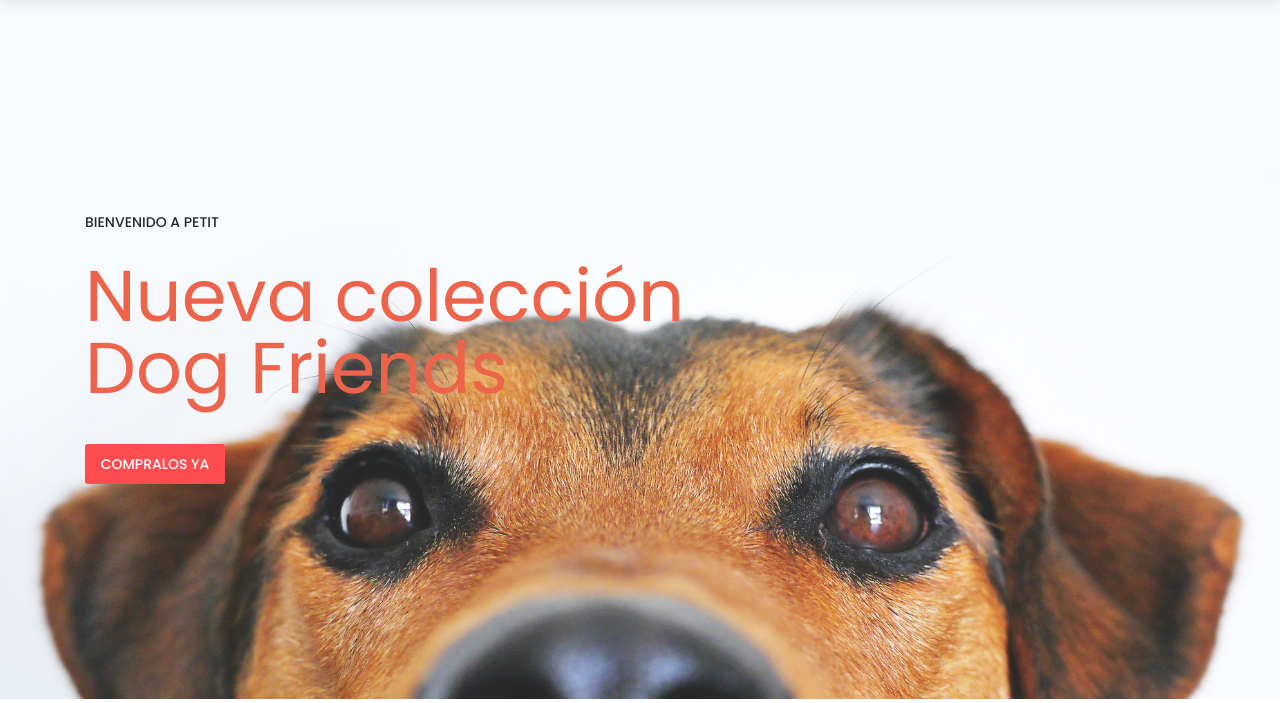
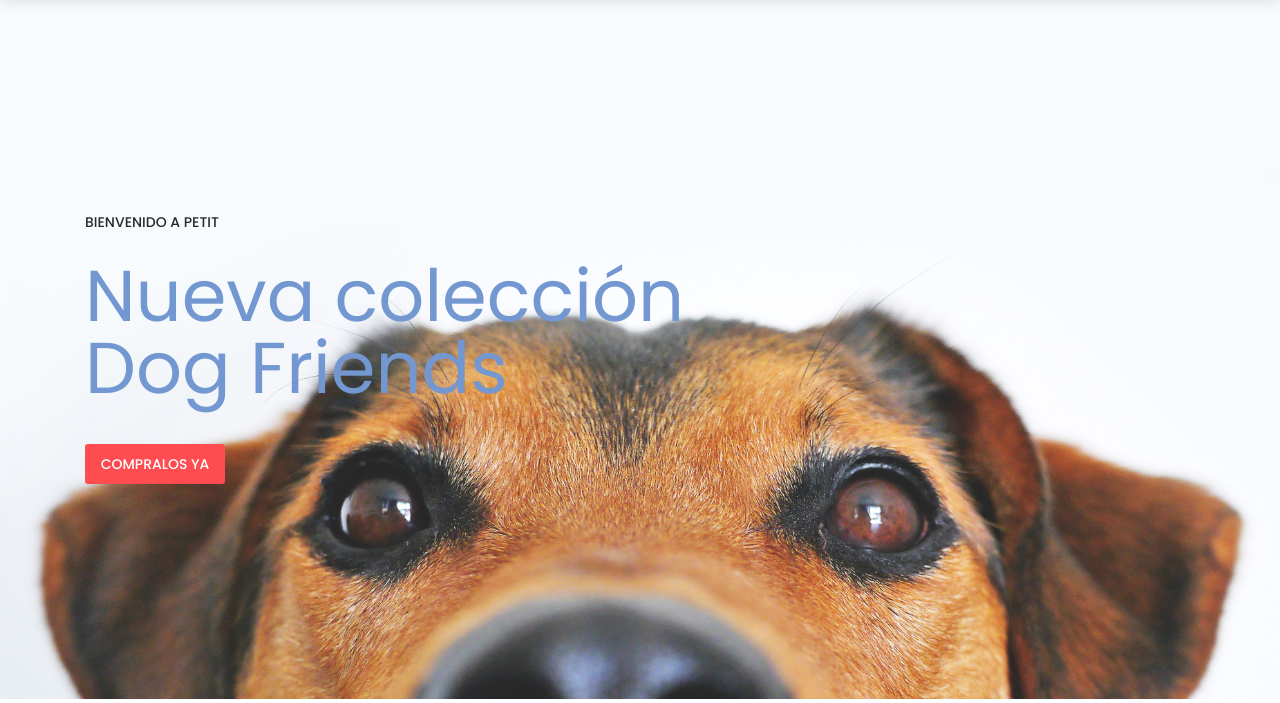
Before and after one commit to mcguegi/miniapp-prueba-tecnica, a Django app: page / in a window 1280 px wide. Shown: the part 151-854 px from the top of the page. Run offline with Django 3.2, Linux system fonts and the light colour scheme; parts of the project's set-up code (start-up, migrations or seed data) failed here and were passed over; some libraries are stand-ins or nearby versions.

Commit message:
Ajustes de titulo

```diff
--- a/static/css/main_styles.css
+++ b/static/css/main_styles.css
@@ -1749,7 +1749,8 @@ section
 }
 
 .nuevaCol{
-	color: #ed644b;
+	color: #7397d1;
+	font-weight: bold;
 }
 
 
```
